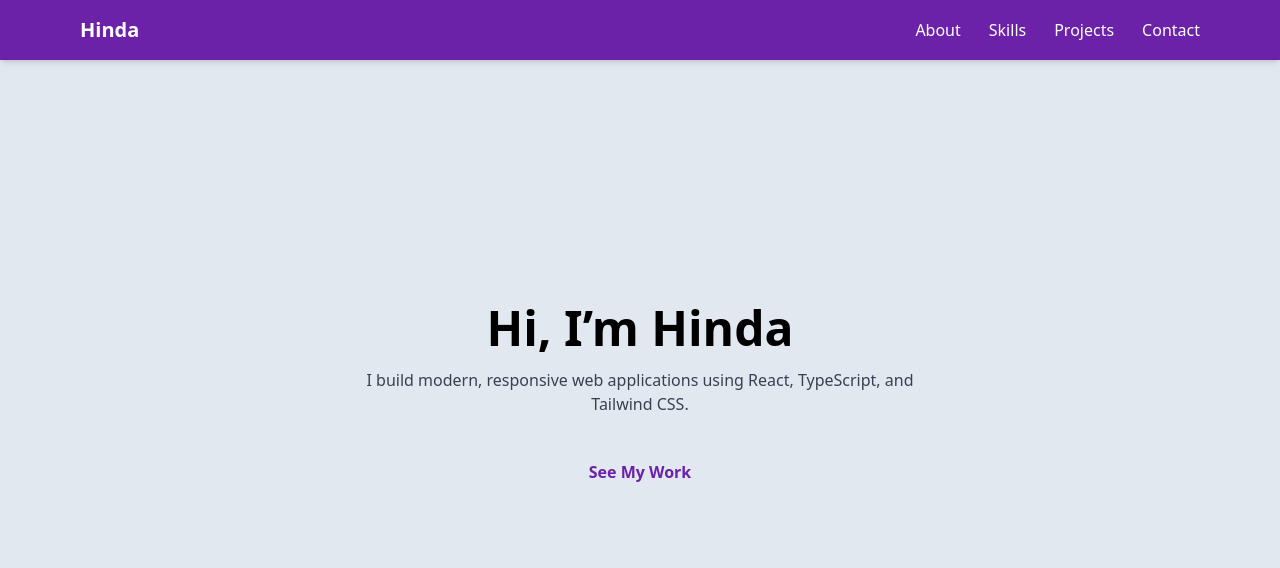
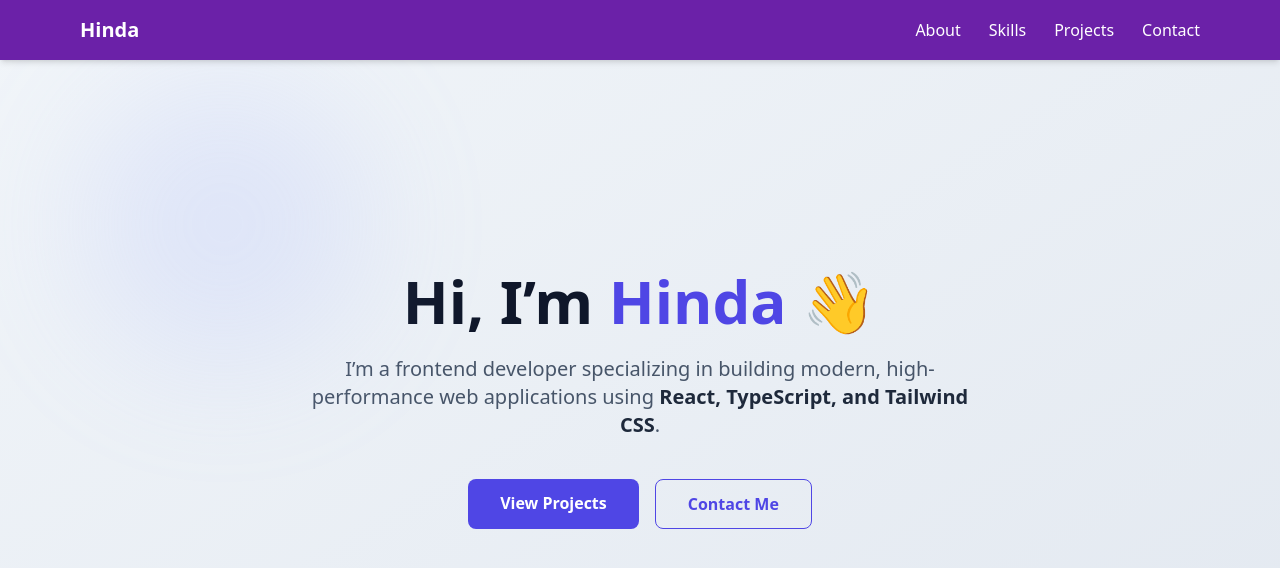
Before and after one commit to Hinda213/hindas-portfolio, a React (Vite) app: page / in a window 1280 px wide. Shown: the top 568 px of the page. Built offline with nearby package versions, Linux system fonts and the light colour scheme.

Commit message:
styled the hero section

```diff
--- a/src/components/Hero.tsx
+++ b/src/components/Hero.tsx
@@ -2,25 +2,56 @@ import { motion } from "framer-motion";
 
 const Hero = () => {
   return (
-    <section className="bg-slate-200 min-h-screen flex flex-col justify-center items-center text-center bg-secondary">
+    <section className="relative min-h-screen flex items-center bg-gradient-to-br from-slate-100 to-slate-200">
+      <div className="absolute top-20 left-20 w-72 h-72 bg-indigo-300 rounded-full blur-3xl opacity-20"></div>
+      <div className="max-w-6xl mx-auto px-6 text-center">
+        {/* Name */}
         <motion.h1
-        initial={{ opacity: 0, y: -50 }}
+          initial={{ opacity: 0, y: -40 }}
           animate={{ opacity: 1, y: 0 }}
           transition={{ duration: 0.8 }}
-        className="text-5xl font-bold mb-4 text-primary"
+          className="text-4xl md:text-6xl font-extrabold text-slate-900 mb-6"
         >
-        Hi, I’m Hinda
+          Hi, I’m <span className="text-indigo-600">Hinda</span> 👋
         </motion.h1>
-      <p className="text-gray-700 max-w-xl font">
-        I build modern, responsive web applications using React, TypeScript, and
-        Tailwind CSS.
-      </p>
+
+        {/* Subtitle */}
+        <motion.p
+          initial={{ opacity: 0, y: 20 }}
+          animate={{ opacity: 1, y: 0 }}
+          transition={{ delay: 0.2, duration: 0.8 }}
+          className="text-lg md:text-xl text-slate-600 max-w-2xl mx-auto mb-10"
+        >
+          I’m a frontend developer specializing in building modern,
+          high-performance web applications using{" "}
+          <span className="font-semibold text-slate-800">
+            React, TypeScript, and Tailwind CSS
+          </span>
+          .
+        </motion.p>
+
+        {/* Buttons */}
+        <motion.div
+          initial={{ opacity: 0, y: 30 }}
+          animate={{ opacity: 1, y: 0 }}
+          transition={{ delay: 0.4, duration: 0.8 }}
+          className="flex flex-col sm:flex-row gap-4 justify-center"
+        >
           <a
             href="#projects"
-        className="mt-8 px-6 py-3 bg-primary text-purple-800 font-semibold rounded-md hover:bg-indigo-600 transition"
+            className="px-8 py-3 rounded-lg bg-indigo-600 text-white font-semibold hover:bg-indigo-700 transition"
           >
-        See My Work
+            View Projects
           </a>
+
+          <a
+            href="#contact"
+            className="px-8 py-3 rounded-lg border border-indigo-600 text-indigo-600 font-semibold hover:bg-indigo-50 transition"
+          >
+            Contact Me
+          </a>
+        </motion.div>
+      </div>
     </section>
   );
 };
```
Lines whose indentation alone changed are shown as unchanged.
